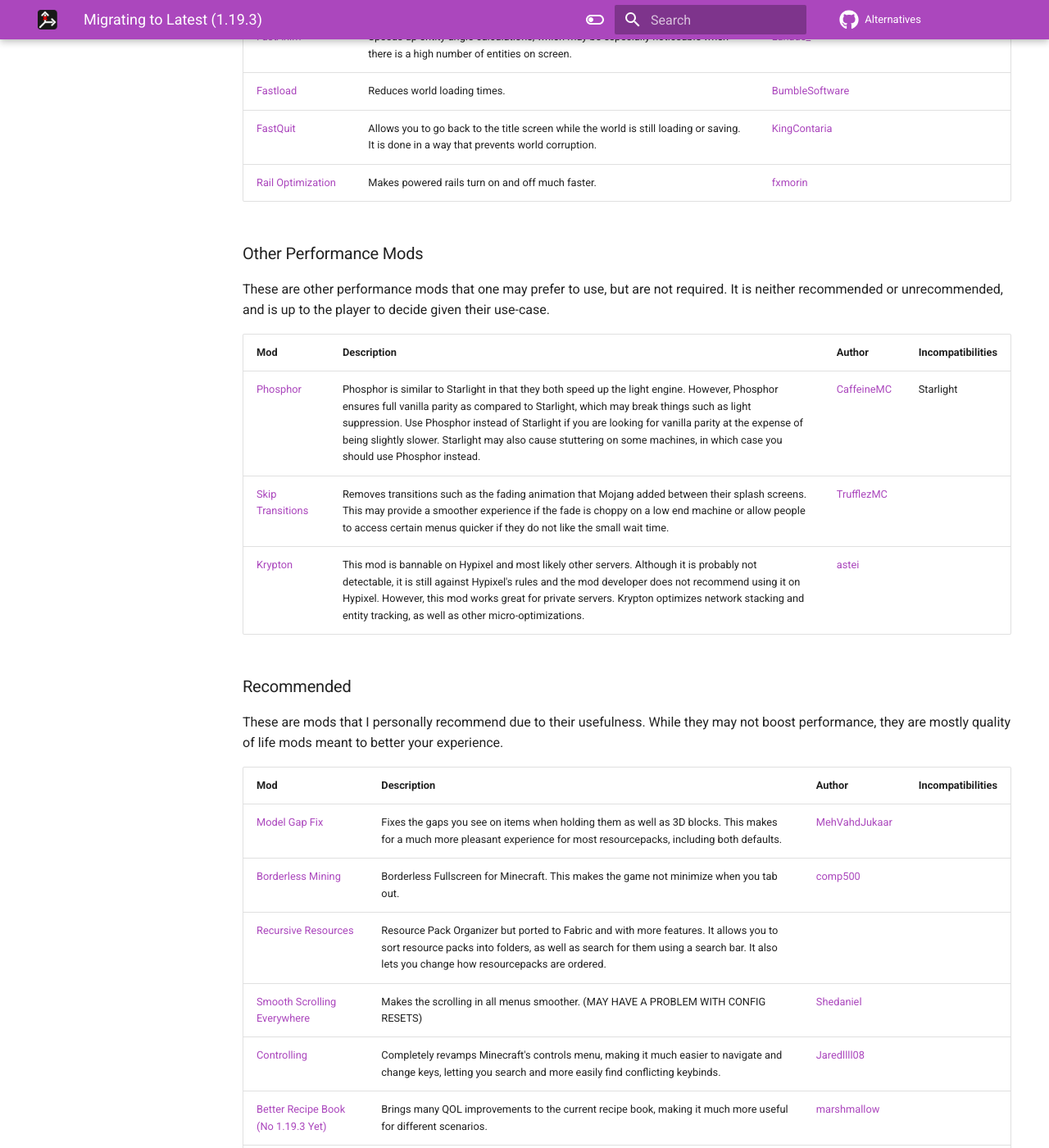
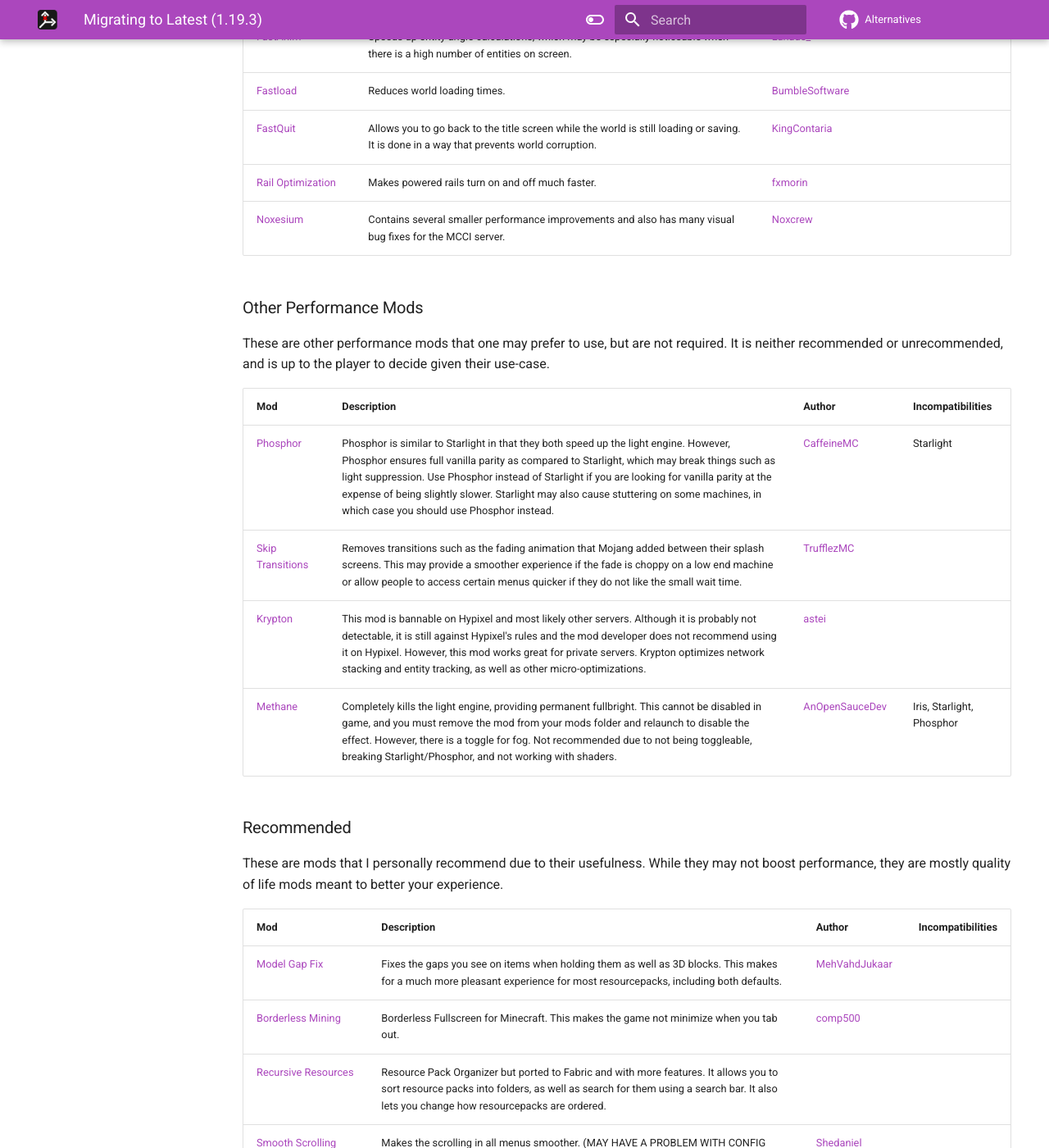
Before and after one commit to MicrocontrollersDev/Alternatives, an MkDocs documentation site: the page built from docs/latest/migrating.md, in a window 1280 px wide and 1400 px high, scrolled down 3203 px. Shown: the whole window at 82% size. Built offline with MkDocs 1.6.1 and Material for MkDocs 9.7.7, drawn with Linux system fonts in a browser that asks for light colours; comment, search, counter and statistics services are not loaded.

Commit message:
add noxesium and methane

```diff
--- a/docs/latest/migrating.md
+++ b/docs/latest/migrating.md
@@ -134,6 +134,7 @@
 | [Fastload](https://modrinth.com/mod/fastload) | Reduces world loading times. | [BumbleSoftware](https://github.com/BumbleSoftware) |
 | [FastQuit](https://modrinth.com/mod/fastquit) | Allows you to go back to the title screen while the world is still loading or saving. It is done in a way that prevents world corruption. | [KingContaria](https://github.com/KingContaria) |
 | [Rail Optimization](https://modrinth.com/mod/rail-optimization) | Makes powered rails turn on and off much faster. | [fxmorin](https://github.com/fxmorin) |
+| [Noxesium](https://modrinth.com/mod/noxesium) | Contains several smaller performance improvements and also has many visual bug fixes for the MCCI server. | [Noxcrew](https://github.com/Noxcrew) |
 
 ### Other Performance Mods
 
@@ -144,6 +145,7 @@
 | [Phosphor](https://modrinth.com/mod/phosphor) | Phosphor is similar to Starlight in that they both speed up the light engine. However, Phosphor ensures full vanilla parity as compared to Starlight, which may break things such as light suppression. Use Phosphor instead of Starlight if you are looking for vanilla parity at the expense of being slightly slower. Starlight may also cause stuttering on some machines, in which case you should use Phosphor instead. | [CaffeineMC](https://github.com/CaffeineMC) | Starlight |
 | [Skip Transitions](https://modrinth.com/mod/skip-transitions) | Removes transitions such as the fading animation that Mojang added between their splash screens. This may provide a smoother experience if the fade is choppy on a low end machine or allow people to access certain menus quicker if they do not like the small wait time. | [TrufflezMC](https://github.com/trufflezmc) |
 | [Krypton](https://modrinth.com/mod/krypton) | This mod is bannable on Hypixel and most likely other servers. Although it is probably not detectable, it is still against Hypixel's rules and the mod developer does not recommend using it on Hypixel. However, this mod works great for private servers. Krypton optimizes network stacking and entity tracking, as well as other micro-optimizations. | [astei](https://github.com/astei) |
+| [Methane](https://modrinth.com/mod/methane) | Completely kills the light engine, providing permanent fullbright. This cannot be disabled in game, and you must remove the mod from your mods folder and relaunch to disable the effect. However, there is a toggle for fog. Not recommended due to not being toggleable, breaking Starlight/Phosphor, and not working with shaders. | [AnOpenSauceDev](https://github.com/AnOpenSauceDev) | Iris, Starlight, Phosphor |
 
 ### Recommended
 
```
